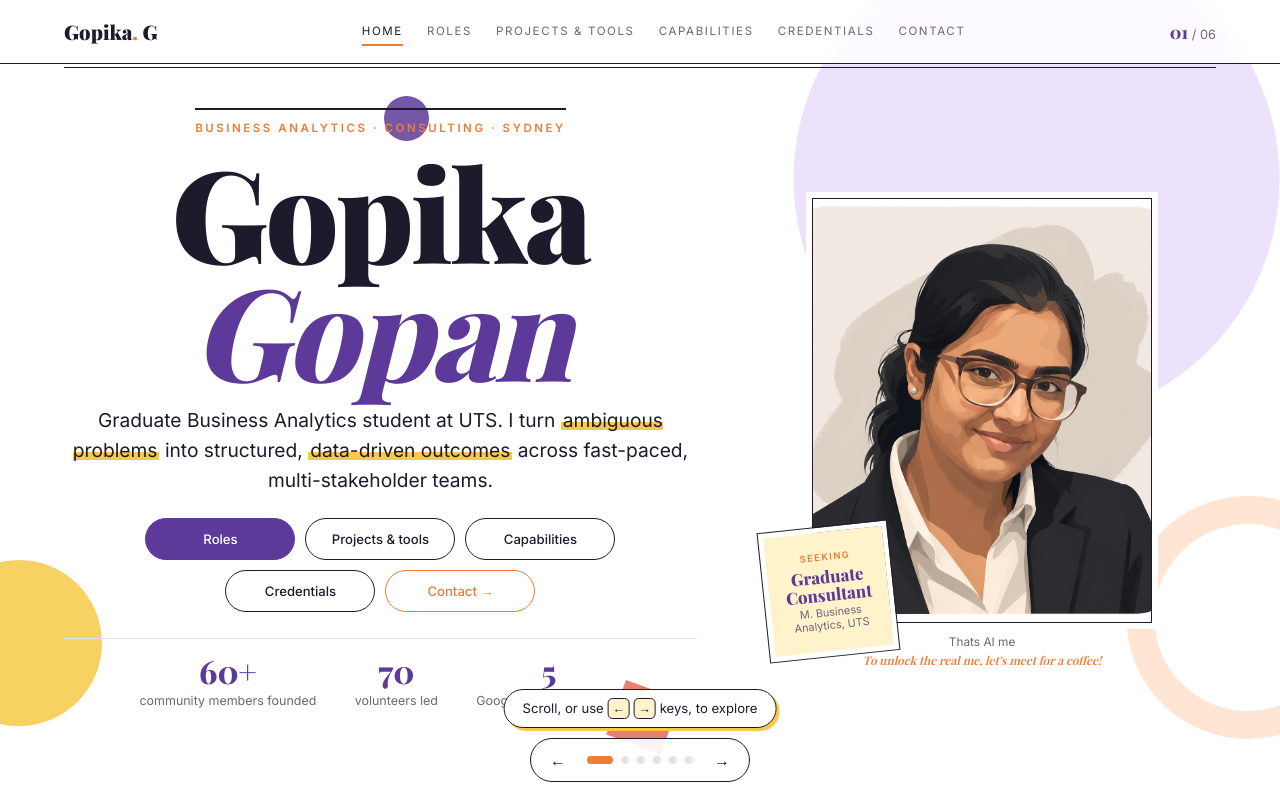
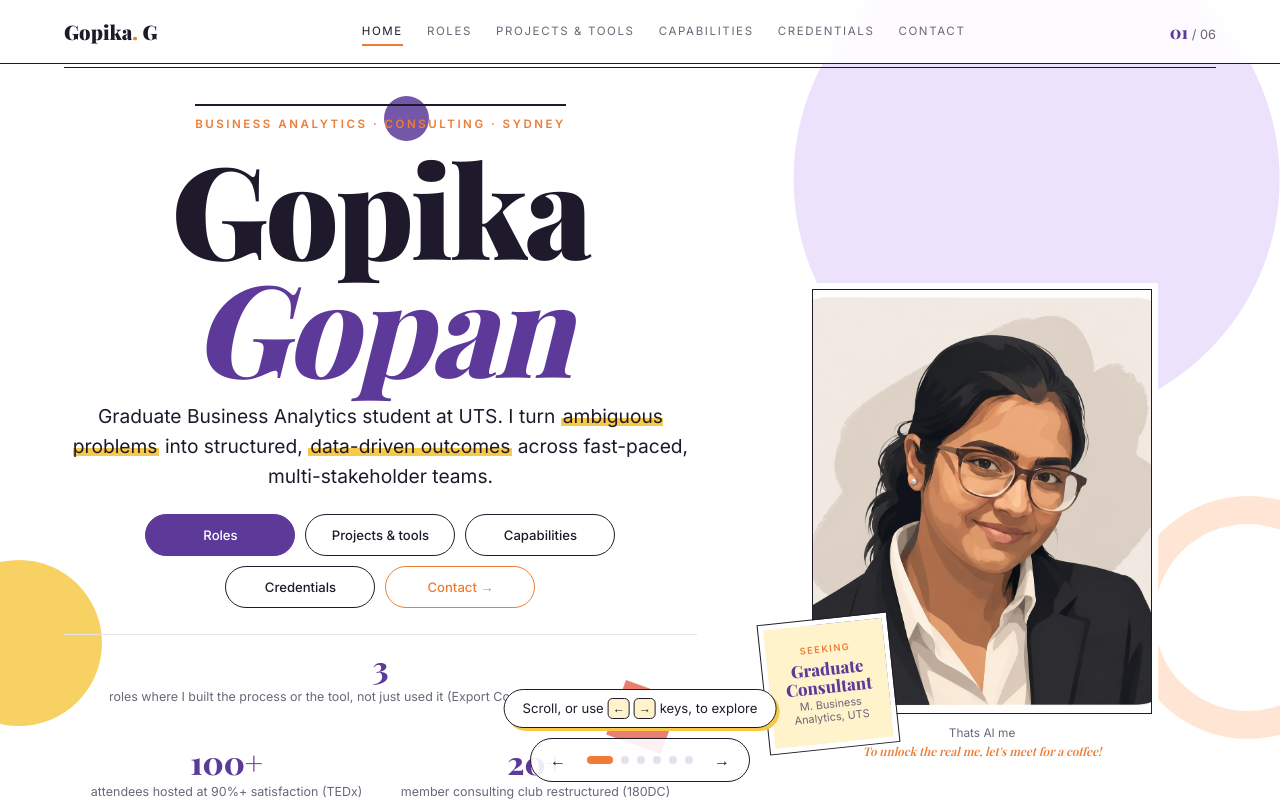
Before and after one commit to gopikagopanofficial1091-cmyk/PortfolioMain, a plain HTML site: page index.html in a window 1280 px wide. Drawn offline with nearby package versions, Linux system fonts and the light colour scheme; a web font is replaced by a local one.

Commit message:
Update index.html

```diff
--- a/index.html
+++ b/index.html
@@ -40,9 +40,10 @@
           <button class="pill ghost" data-go="5">Contact →</button>
         </div>
         <ul class="stats fly" style="--i:4">
-          <li><b>60+</b><span>community members founded</span></li>
-          <li><b>70</b><span>volunteers led</span></li>
-          <li><b>5</b><span>Google PM certifications</span></li>
+          <li><b>3</b><span>roles where I built the process or the tool, not just used it (Export Connect, 180DC, Wizoona)</span></li>
+          <li><b>100+</b><span>attendees hosted at 90%+ satisfaction (TEDx)</span></li>
+          <li><b>20+</b><span>member consulting club restructured (180DC)</span></li>
+          <li><b>60+</b><span>people led across consulting, events and startups</span></li>
         </ul>
       </div>
       <div class="hero-art fly u" style="--i:2">
```
